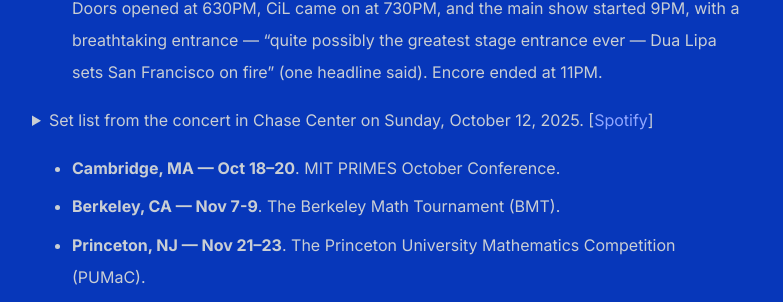
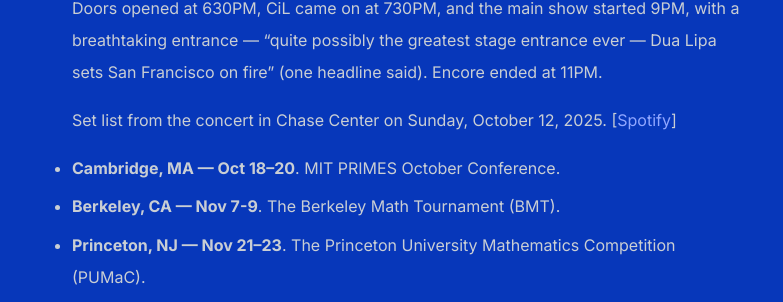
Before and after one commit to shihankanungo/shihankanungo.github.io, a Jekyll site: the page built from travel.md, in a window 1280 px wide. Shown: the part 2815-3117 px from the top of the page, without its empty margins (248-1031 px from the left). Built offline with Jekyll 4.4.1, drawn with Linux system fonts in a browser that asks for light colours.

Commit message:
Update travel.md

```diff
--- a/travel.md
+++ b/travel.md
@@ -21,10 +21,12 @@ title: Travel &amp;c.
 - **Sacramento, CA --- Aug 8--9**. For the MAA AMC Award Ceremony at the *SAFE Credit Union Convention Center*. Honorees include the 2025 U.S. IMO and EGMO teams, the USAMO Gold winners, the Young Women in Mathematics, and the 2024 Edyth May Sliffe Award winners. MAA put us up at the *Sheraton Grand Sacramento Hotel*. We had dinner at *Zocalo's Midtown* &mdash; enchiladas for me, tacos for dad, and salmon for mom. The food was excellent and the service was beyond excellent. They even brought us a complimentary dessert at the end of the meal. Next day, mom went out and stumbled upon the Farmer's Market, which she raved about for the rest of the trip and even after reaching home. The awards ceremony was excellent: the speeches were very good, particularly Prof. Tao's keynote address, and it was all arranged very professionally. At Mathfest, me and the other awardees were treated very specially: many people came up and introduced themselves to us. I chatted with **TZ** for a long-ish time. Persi Diaconis gave an interesting (and fun) talk on card tricks.
 - **New York City, NY --- Sep 18--20**. Jane Street Celebration of Mathematics. JS put us up at the Marriott in Downtown NYC. There is a cool cafe nearby -- NYC Regular. Hung out with TZ both days (like a lot!); it was so much fun!! Jane Street office is cool -- the NYC office is the first and largest of their offices; it is in the heart of the Financial District, with views of the Hudson River and the Statue of Liberty. We listened to some recruiting speeches and played a few games. Got a lot of swags -- a Sonos Roam speaker, t-shirts, Figgie. Went for dinner to *Oyster Bar* and then hung out for a bit by the water. I was so excited that I went to sleep waaayy past my usual bedtime on Friday night (actually technically Saturday morning).
 - **San Francisco, CA --- Oct 12**. Dua Lipa: *Radical Optimism Tour* at Chase Center, SF. Reached *Papito* at 515PM for an early-ish dinner. Ordered steak fajitas (of course) with their habanero sauce on the side. Excellent, as usual!! Reached Chase Center at 6PM. Doors opened at 630PM, CiL came on at 730PM, and the main show started 9PM, with a breathtaking entrance &mdash; "quite possibly the greatest stage entrance ever — Dua Lipa sets San Francisco on fire" (one headline said). Encore ended at 11PM.
+<ul><li style="list-style-type: none;">
 <details>
-  <summary> Set list from the concert in Chase Center on Sunday, October 12, 2025. [<a href="https://open.spotify.com/playlist/5X5cdPvMqR9kxKuMMz9zL8?si=8c1ca77d33a94ffe">Spotify</a>] </summary>
+  <summary style="list-style-type: none;"> Set list from the concert in Chase Center on Sunday, October 12, 2025. [<a href="https://open.spotify.com/playlist/5X5cdPvMqR9kxKuMMz9zL8?si=8c1ca77d33a94ffe">Spotify</a>] </summary>
   <small><b>Act I</b> &mdash; Training Season &#8226; End of an Era &#8226; Break My Heart &#8226; One Kiss <br> <b>Act II</b> &mdash; Whatcha Doing &#8226; Levitating &#8226; These Walls &#8226; Green Day cover &#8226; Maria <br> <b>Act III</b> &mdash; Physical &#8226; Electricity &#8226; Hallucinate &#8226; Illusion <br> <b>Act IV</b> &mdash; Falling Forever &#8226; Happy for You &#8226; Love Again &#8226; Anything for Love &#8226; Be the One <br> <b>Encore</b> &mdash; New Rules &#8226; Dance the Night &#8226; Don't Start Now &#8226; Houdini</small><br>
-</details>
+</details></li></ul>
+
 - **Cambridge, MA --- Oct 18--20**. MIT PRIMES October Conference.
 - **Berkeley, CA --- Nov 7-9**. The Berkeley Math Tournament (BMT).
 - **Princeton, NJ --- Nov 21--23**. The Princeton University Mathematics Competition (PUMaC).
```
